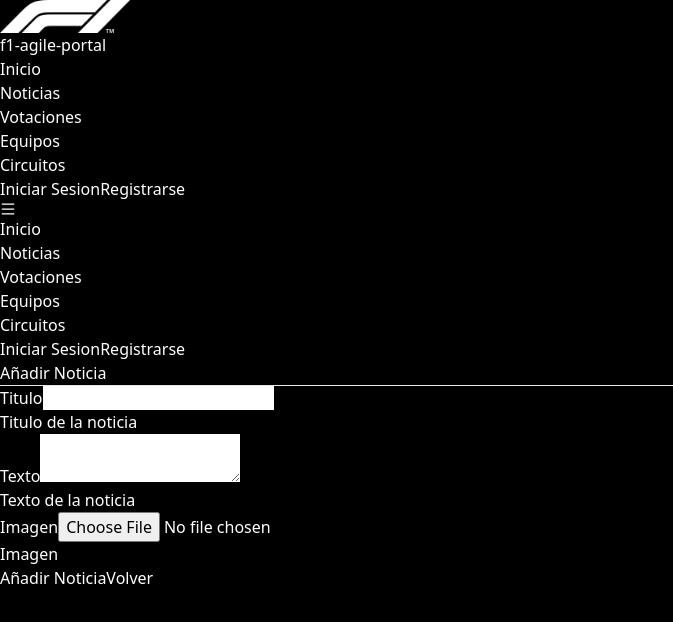
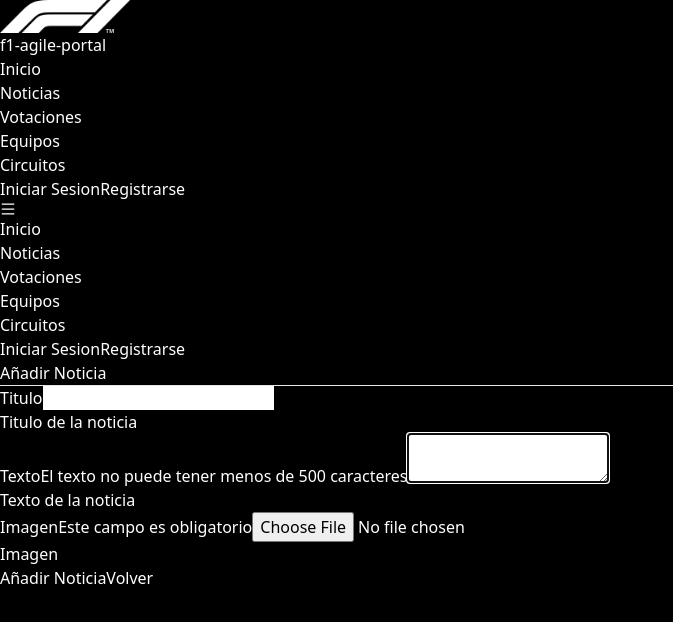
Before and after one commit to botij0/F1-Agile-Portal, a Next.js app in the folder frontend/: page /Noticias/Crear in a window 1280 px wide. Both pictures are taken after typing "Sample", "Sample" into the empty fields and a click on the button "Añadir Noticia". Shown: the top 622 px of the page, without its empty margins (0-673 px from the left). Built offline with nearby package versions, Linux system fonts and the light colour scheme.

Commit message:
Funcionamiento Formulario Añadir Noticia

```diff
--- a/frontend/app/components/FormNoticia.tsx
+++ b/frontend/app/components/FormNoticia.tsx
@@ -1,14 +1,63 @@
 "use client";
+import axios from 'axios';
 import Link from 'next/link'
 import React from 'react'
 import {useForm} from 'react-hook-form'
+import { createClient } from "@supabase/supabase-js";
+import { v4 as uuid } from 'uuid';
+
+const supabase = createClient("https://pxfvrkflonlookyusxtb.supabase.co",
+  "eyJhbGciOiJIUzI1NiIsInR5cCI6IkpXVCJ9.eyJpc3MiOiJzdXBhYmFzZSIsInJlZiI6InB4ZnZya2Zsb25sb29reXVzeHRiIiwicm9sZSI6ImFub24iLCJpYXQiOjE2OTgwODYyNTUsImV4cCI6MjAxMzY2MjI1NX0.I3v1fYevo3rzWOT8KvkIVDrZ0LbyvABN6YaynXIYE4I");
+
+async function uploadImage(img: any) {
+    let file = img;
+    console.log(file);
+    console.log(supabase);
+
+    const { data, error } = await supabase
+      .storage
+      .from('Images')
+      .upload("" + uuid(),file)
+
+    if(data) {
+      return data;
+    } else {
+      return -1;
+    }
+}
 
 const FormNoticia = () => {
 
-    const {register, handleSubmit} = useForm();
+    const {register, handleSubmit, formState:{errors}} = useForm();
+
+    const NOTICIA_API_BASE_URL = 'http://localhost:8080/api/v1/noticias';
+    const headers = {
+        'Content-Type': 'application/json',
+        'Authorization' : 'Bearer eyJhbGciOiJIUzI1NiJ9.eyJzdWIiOiJhZG1pbiIsImlhdCI6MTY5OTQ0MTYyNywiZXhwIjoxNjk5NTI4MDI3fQ.0iwm-e-YErLQ1Bh1kcuwb8NKRfcrnyh2tD32mNNxP78'         //localStorage.getItem('token'),
+    };
 
     const onSubmit = handleSubmit((data: any) => {
         console.log(data);
+        let img_Name = uploadImage(data.imagen[0]);
+
+        img_Name.then((value) => {
+            if (value != -1) {
+                console.log(value);
+                axios.post(NOTICIA_API_BASE_URL, {
+                    titulo: data.titulo,
+                    texto: data.texto,
+                    imagen: value.path
+                }, {
+                    headers: headers
+                })
+                .then(data => {
+                    console.log(data);
+                })
+                .catch(error => {
+                    console.log(error);
+                })
+            }
+        });
     });
 
   return (
@@ -24,11 +73,27 @@ const FormNoticia = () => {
                     <label className="block uppercase tracking-wide text-gray-700 text-xs font-bold mb-2" htmlFor="titulo">
                         Titulo
                     </label>
+
+                    {
+                        errors.titulo && (
+                            <span className="text-red-500 text-xs italic">{errors.titulo.message as string}</span>
+                        )
+                    }
+
                     <input className="appearance-none block w-full bg-gray-200 text-gray-700 border border-gray-200 rounded
                                     py-3 px-4 mb-1 leading-tight focus:outline-none focus:bg-white"
-                                    id="titulo" type="text" placeholder="Titulo de la noticia" {...register("titulo",
-                                        {required: true, maxLength: 80}
-                                    )}/>
+                                    id="titulo" type="text" placeholder="Titulo de la noticia" {...register("titulo",{
+                                        required:{
+                                            value: true,
+                                            message: 'Este campo es obligatorio'
+                                        },
+                                        maxLength:{
+                                            value: 100,
+                                            message: 'El titulo no puede tener mas de 100 caracteres'
+                                        }
+                                    })}
+                    />
+
                     <p className="text-gray-600 text-xs italic">Titulo de la noticia</p>
                 </div>
             </div>
@@ -37,9 +102,29 @@ const FormNoticia = () => {
                     <label className="block uppercase tracking-wide text-gray-700 text-xs font-bold mb-2" htmlFor="texto">
                         Texto
                     </label>
+                    {
+                        errors.texto && (
+                            <span className="text-red-500 text-xs italic">{errors.texto.message as string}</span>
+                        )
+                    }
                     <textarea className="appearance-none block w-full bg-gray-200 text-gray-700 border border-gray-200 rounded
                                             py-3 px-4 mb-1 leading-tight focus:outline-none focus:bg-white"
-                                            id="texto" placeholder="Texto de la noticia" {...register("texto")}/>
+                                            id="texto" placeholder="Texto de la noticia" {...register("texto",{
+                                                required:{
+                                                    value: true,
+                                                    message: 'Este campo es obligatorio'
+                                                },
+                                                 maxLength:{
+                                                    value: 2000,
+                                                    message: 'El texto no puede tener mas de 2000 caracteres'
+                                                 },
+                                                 minLength:{
+                                                    value: 500,
+                                                    message: 'El texto no puede tener menos de 500 caracteres'
+                                                 }
+                                            })}
+                    />
+
                     <p className="text-gray-600 text-xs italic">Texto de la noticia</p>
                 </div>
             </div>
@@ -48,11 +133,22 @@ const FormNoticia = () => {
                     <label className="block uppercase tracking-wide text-gray-700 text-xs font-bold mb-2" htmlFor="titulo">
                         Imagen
                     </label>
+                    {
+                        errors.imagen && (
+                            <span className="text-red-500 text-xs italic">{errors.imagen.message as string}</span>
+                        )
+                    }
                     <input className="appearance-none block text-gray-700 w-full text-sm border border-gray-200 shadow-sm rounded-lg focus:z-10
                                     focus:border-red-500 focus:ring-red-500 disabled:opacity-50 disabled:pointer-events-none
                                     file:border-0 bg-gray-50 file:me-4 file:py-2 file:px-4 file:text-gray-600 file:italic
                                     file:bg-gray-200 file:hover:bg-gray-300 hover:bg-gray-200 cursor-pointer"
-                                    id="titulo" type="file" placeholder="Imagen" {...register("imagen")}/>
+                                    id="titulo" type="file" placeholder="Imagen" {...register("imagen", {
+                                        required:{
+                                            value: true,
+                                            message: 'Este campo es obligatorio'
+                                        },
+                                    })}
+                    />
 
                     <p className="text-gray-600 text-xs italic">Imagen</p>
                 </div>
@@ -72,7 +168,6 @@ const FormNoticia = () => {
                 </div>
             </div>
         </form>
-
     </div>
 
   )
--- a/frontend/app/layout.tsx
+++ b/frontend/app/layout.tsx
@@ -1,9 +1,6 @@
 import type { Metadata } from 'next'
-import { Inter } from 'next/font/google'
 import './globals.css'
 import NavbarF from './components/Navbar'
-
-const inter = Inter({ subsets: ['latin'] })
 
 export const metadata: Metadata = {
   title: 'F1-Agile-Portal',
--- a/frontend/package.json
+++ b/frontend/package.json
@@ -10,6 +10,9 @@
   },
   "dependencies": {
     "@material-tailwind/react": "^2.1.4",
+    "@supabase/auth-helpers-react": "^0.4.2",
+    "@supabase/supabase-js": "^2.38.4",
+    "@types/uuid": "^9.0.7",
     "axios": "^1.6.0",
     "flowbite": "^2.0.0",
     "flowbite-react": "^0.6.4",
@@ -18,6 +21,7 @@
     "react-dom": "^18",
     "react-hook-form": "^7.48.2",
     "react-icons": "^4.11.0",
+    "uuid": "^9.0.1",
     "zod": "^3.22.4"
   },
   "devDependencies": {
```
Also changed, not shown: frontend/app/Noticias/Crear/page.tsx (+4 -3 lines), 1 other file (tests, documents, lock files or other folders).
